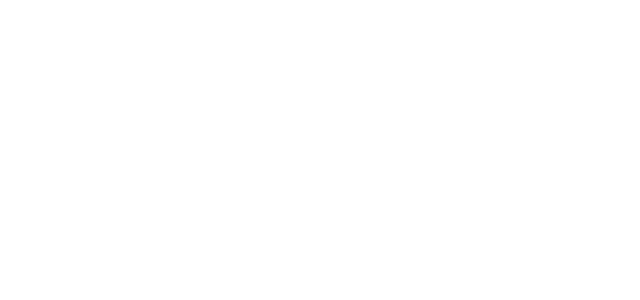
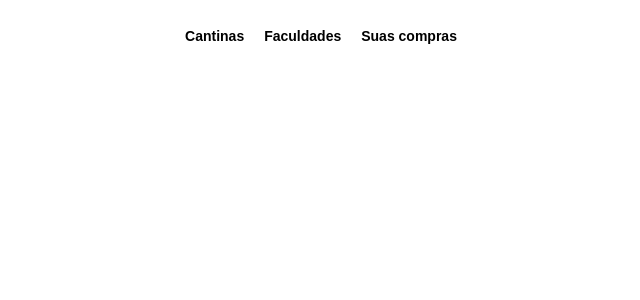
Before and after one commit to solebellsBEACH/cantina-web, a Next.js app: page / in a window 1280 px wide. Shown: the top 300 px of the page, without its empty margins (286-926 px from the left). Built offline with nearby package versions, Linux system fonts and the light colour scheme.

Commit message:
feat: adding link

```diff
--- a/package.json
+++ b/package.json
@@ -13,6 +13,7 @@
     "preline": "^2.5.1",
     "react": "19.0.0-rc-02c0e824-20241028",
     "react-dom": "19.0.0-rc-02c0e824-20241028",
+    "react-icons": "^5.3.0",
     "styled-components": "^6.1.13"
   },
   "devDependencies": {
--- /dev/null
+++ b/src/app/components/common/Buttons/IconButton/index.tsx
@@ -0,0 +1,21 @@
+import { FaSearch } from "react-icons/fa";
+
+const declaredIcons = {
+    search: <FaSearch />
+}
+
+type DeclaredIconsType = keyof typeof declaredIcons;
+
+interface LibIconButtonProps {
+    onClick: () => void,
+    icon: DeclaredIconsType
+}
+
+export function IconButton({ onClick, icon }: LibIconButtonProps) {
+    return <button type="button"
+        onClick={onClick}
+        className="py-3 px-4 inline-flex items-center gap-x-2 text-sm
+        font-medium rounded-lg border border-transparent text-white">
+        {declaredIcons[icon]}
+    </button>
+}
--- /dev/null
+++ b/src/app/components/common/Link/index.tsx
@@ -0,0 +1,10 @@
+import NextLink from 'next/link'
+
+interface LibLinkProps {
+    label: string,
+    href: string
+}
+
+export const Link = ({ href, label }: LibLinkProps) => {
+    return <NextLink className="font-semibold hover:text-lg" href={href}>{label}</NextLink>
+}
--- a/src/app/components/common/header/index.tsx
+++ b/src/app/components/common/header/index.tsx
@@ -1,12 +1,29 @@
 'use client';
 import React from 'react';
 import { Container } from './styles';
-import { Button } from '../Buttons';
+import { IconButton } from '../Buttons/IconButton';
+import { Link } from '../Link';
 
 export const Header: React.FC = () => {
+
+  const linkData = [
+    { label: 'Cantinas' },
+    { label: 'Faculdades' },
+    { label: 'Suas compras' },
+  ]
+
   return (
-    <Container className="text-background-color p-4">
-      <Button label='Button' onClick={() => { }} />
+    <Container className="flex justify-center items-center w-full bg-white text-sm py-3">
+      <nav className="max-w-[85rem] w-full mx-auto px-4 flex justify-center items-center">
+        <div id="hs-navbar-alignment" className="hs-collapse hidden overflow-hidden transition-all duration-300 basis-full grow sm:grow-0 sm:basis-auto sm:block sm:order-2" aria-labelledby="hs-navbar-alignment-collapse">
+          <div className="flex flex-col gap-5 mt-5 sm:flex-row sm:items-center sm:mt-0">
+            {
+              linkData.map((item, index) => <Link key={`header-link-${index}`} label={item.label} href="#" />)
+            }
+            <IconButton onClick={() => { }} icon='search' />
+          </div>
+        </div>
+      </nav>
     </Container>
   );
 }
--- a/src/app/components/common/header/styles.ts
+++ b/src/app/components/common/header/styles.ts
@@ -3,6 +3,8 @@
 export const Container = styled.header`
     background-color: var(--primary-color);
     color: var(--background-color);
-    padding: 20px;
+    /* padding: 20px 0; */
     text-align: center;
+
+    height: 72px;
 `
--- a/src/app/components/common/index.ts
+++ b/src/app/components/common/index.ts
@@ -1,9 +1,11 @@
 import { Button } from "./Buttons";
+import { IconButton } from "./Buttons/IconButton";
 import { Header } from "./header";
 
 const CommonComponents = {
     Header,
-    Button
+    Button,
+    IconButton
 }
 
 export { CommonComponents };
--- a/src/app/styles/index.css
+++ b/src/app/styles/index.css
@@ -3,6 +3,10 @@
 @tailwind utilities;
 
 @import './variables.css';
+
+* {
+    transition: all 0.3s ease-in-out;
+}
 
 body {
     color: var(--foreground);
--- a/tailwind.config.ts
+++ b/tailwind.config.ts
@@ -12,6 +12,13 @@
       colors: {
         background: "var(--background)",
         foreground: "var(--foreground)",
+        primary: "var(--primary-color)",
+        secondary: "var(--secondary-color)",
+        accent: "var(--accent-color)",
+        backgroundColor: "var(--background-color)",
+        text: "var(--text-color)",
+        buttonHover: "var(--button-hover-color)",
+        border: "var(--border-color)",
       },
     },
   },
@@ -19,4 +26,5 @@
     require('preline/plugin'),
   ],
 };
+
 export default config;
```
Also changed, not shown: 1 other file (tests, documents, lock files or other folders).
